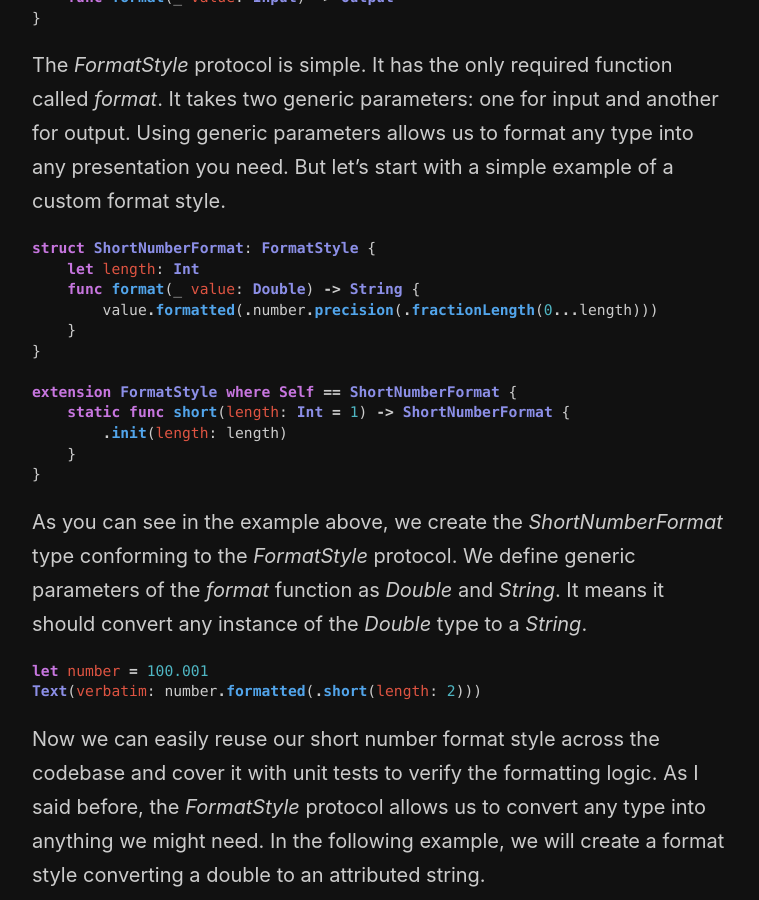
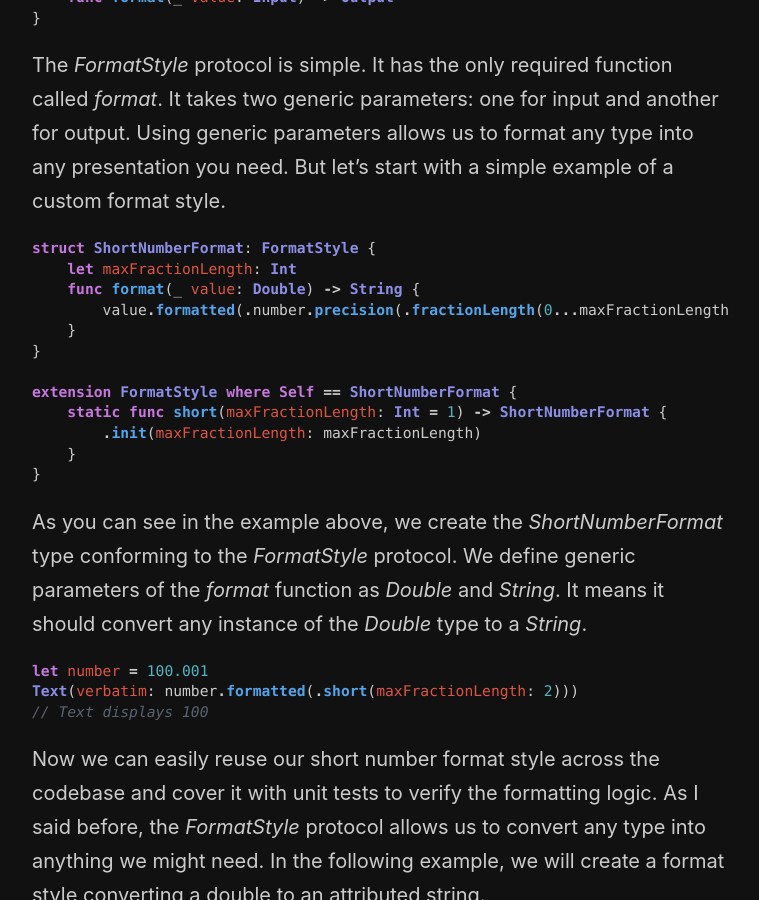
Before and after one commit to mecid/mecid.github.io, a Jekyll site: the page built from _posts/2023-07-04-mastering-swift-foundation-formatter-api-custom-format-styles.md, in a window 1280 px wide and 900 px high, scrolled down 926 px. Shown: the whole window, without its empty margins (258-1017 px from the left). Built offline with Jekyll 4.4.1, drawn with Linux system fonts in a browser that asks for light colours.

Commit message:
custom format style post updated

````diff
--- a/_posts/2023-07-04-mastering-swift-foundation-formatter-api-custom-format-styles.md
+++ b/_posts/2023-07-04-mastering-swift-foundation-formatter-api-custom-format-styles.md
@@ -26,15 +26,15 @@ The *FormatStyle* protocol is simple. It has the only required function called *
 
 ```swift
 struct ShortNumberFormat: FormatStyle {
-    let length: Int
+    let maxFractionLength: Int
     func format(_ value: Double) -> String {
-        value.formatted(.number.precision(.fractionLength(0...length)))
+        value.formatted(.number.precision(.fractionLength(0...maxFractionLength)))
     }
 }
 
 extension FormatStyle where Self == ShortNumberFormat {
-    static func short(length: Int = 1) -> ShortNumberFormat {
-        .init(length: length)
+    static func short(maxFractionLength: Int = 1) -> ShortNumberFormat {
+        .init(maxFractionLength: maxFractionLength)
     }
 }
 ```
@@ -43,7 +43,8 @@ As you can see in the example above, we create the *ShortNumberFormat* type conf
 
 ```swift
 let number = 100.001
-Text(verbatim: number.formatted(.short(length: 2)))
+Text(verbatim: number.formatted(.short(maxFractionLength: 2)))
+// Text displays 100
 ```
 
 Now we can easily reuse our short number format style across the codebase and cover it with unit tests to verify the formatting logic. As I said before, the *FormatStyle* protocol allows us to convert any type into anything we might need. In the following example, we will create a format style converting a double to an attributed string.
````
